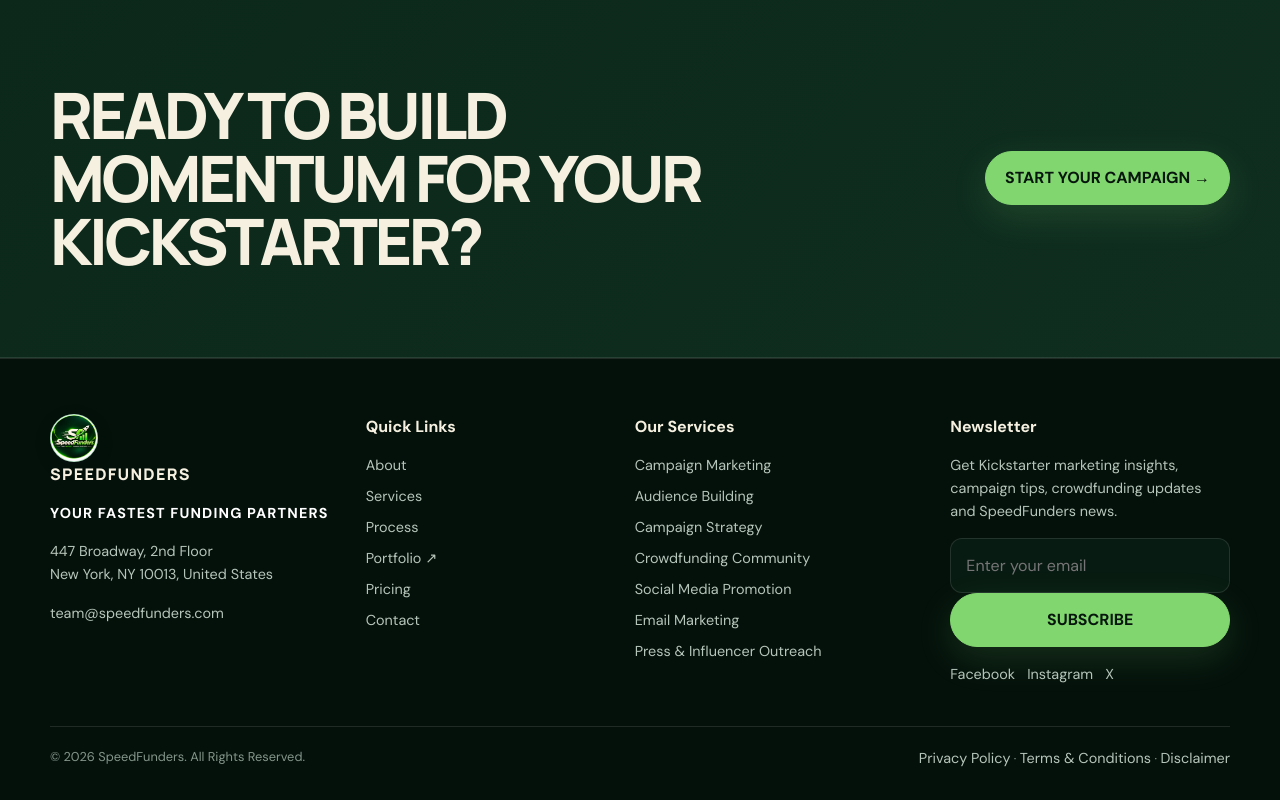
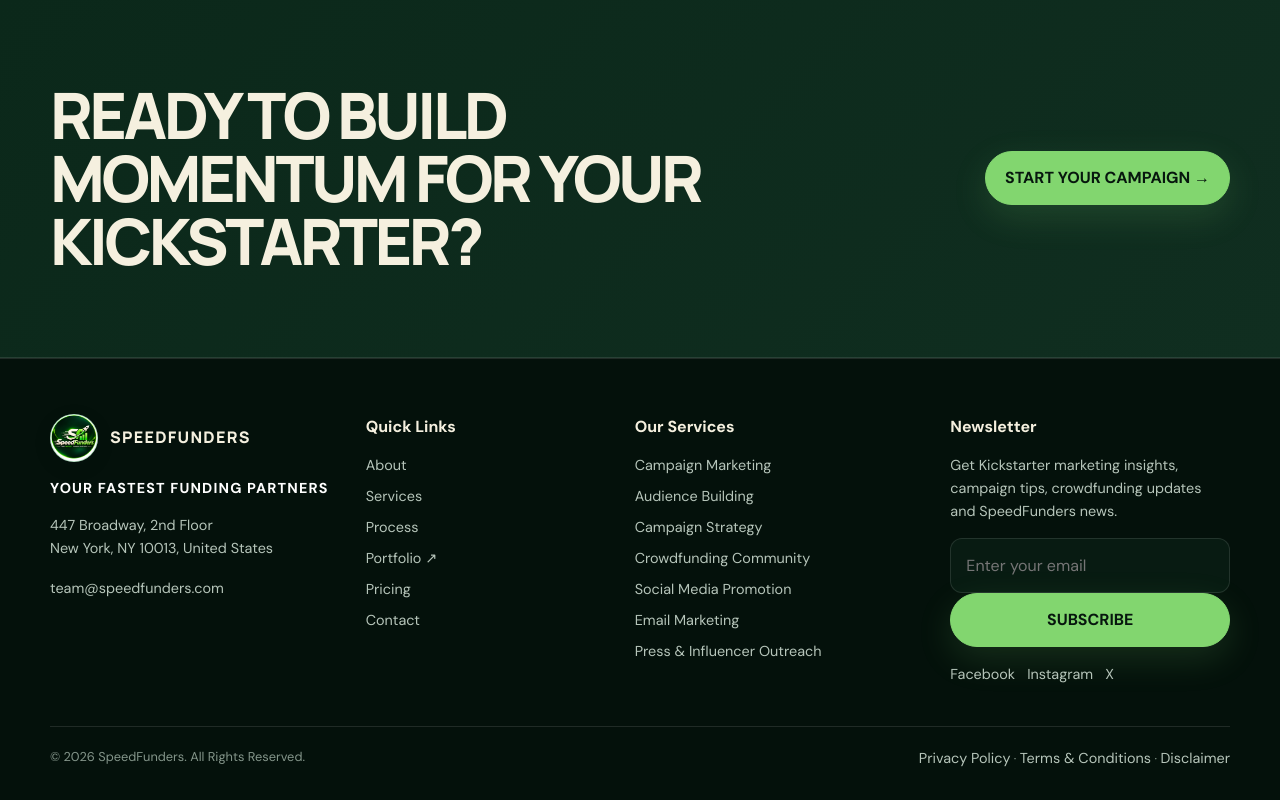
Before and after one commit to richnessofeyeno-hash/speedfunderwebsite, a Next.js app: page / in a window 1280 px wide. Shown: the part 5522-6322 px from the top of the page. Built offline with nearby package versions, Linux system fonts and the light colour scheme.

Commit message:
Updated foster Grid

```diff
--- a/app/globals.css
+++ b/app/globals.css
@@ -44,7 +44,7 @@
 .about-list,.service-list,.process-list{display:grid;gap:24px}.about-block,.service-detail,.process-detail{padding:34px;border:1px solid var(--line);border-radius:24px;background:rgba(255,255,255,.025)}.about-block h2,.service-detail h2,.process-detail h2{font-size:clamp(2rem,4vw,3.5rem);margin:10px 0 16px}.about-block p,.service-detail p,.process-detail p{color:var(--muted);max-width:920px;margin:0}.service-detail{display:grid;grid-template-columns:70px 1fr;gap:24px}.process-detail{display:grid;grid-template-columns:80px 1fr;gap:24px}.process-number{font-family:Manrope;font-size:2.2rem;color:var(--green);font-weight:800}
 .community-callout{padding:28px;border-radius:20px;background:linear-gradient(90deg,rgba(130,214,111,.12),rgba(255,255,255,.03));border:1px solid rgba(130,214,111,.25);margin:30px 0}.community-callout strong{font-family:Manrope;font-size:clamp(1.3rem,2.8vw,2.2rem)}.community-flow{display:grid;grid-template-columns:repeat(5,1fr);gap:10px;margin:30px 0 70px}.pricing-note{margin:28px 0;padding:30px;border:1px solid var(--line);border-radius:20px;background:rgba(255,255,255,.025)}.pricing-note h3{margin:0 0 12px;font-size:2rem}.pricing-note p{color:var(--muted)}.notice{margin-top:25px;padding:18px 20px;border:1px solid rgba(130,214,111,.25);border-radius:14px;background:rgba(130,214,111,.05);color:var(--muted)}
 .form{max-width:760px;display:grid;gap:16px}.field{display:grid;gap:7px}.field label{font-size:.82rem;font-weight:700}.field input,.field select,.field textarea,.footer input{width:100%;padding:14px 15px;background:#081b12;border:1px solid var(--line);border-radius:12px;color:var(--cream);outline:none}.field input:focus,.field select:focus,.field textarea:focus,.footer input:focus{border-color:var(--green)}.contact-pricing{display:grid;grid-template-columns:repeat(2,1fr);gap:14px}.contact-pricing article{padding:20px;border:1px solid var(--line);border-radius:16px;background:rgba(255,255,255,.025)}.contact-pricing h3{font-family:Manrope;margin:0 0 8px}.contact-pricing p{color:var(--muted);margin:0}.compact-pricing{padding-top:45px}
-.footer{padding:55px 0 30px;border-top:1px solid var(--line);background:#04110b}.footer-grid{display:grid;grid-template-columns:1.2fr 1fr 1.2fr 1.2fr;gap:36px}..footer-brand-row{
+.footer{padding:55px 0 30px;border-top:1px solid var(--line);background:#04110b}.footer-grid{display:grid;grid-template-columns:1.2fr 1fr 1.2fr 1.2fr;gap:36px}.footer-brand-row{
   display:flex;
   align-items:center;
   gap:12px;
```
